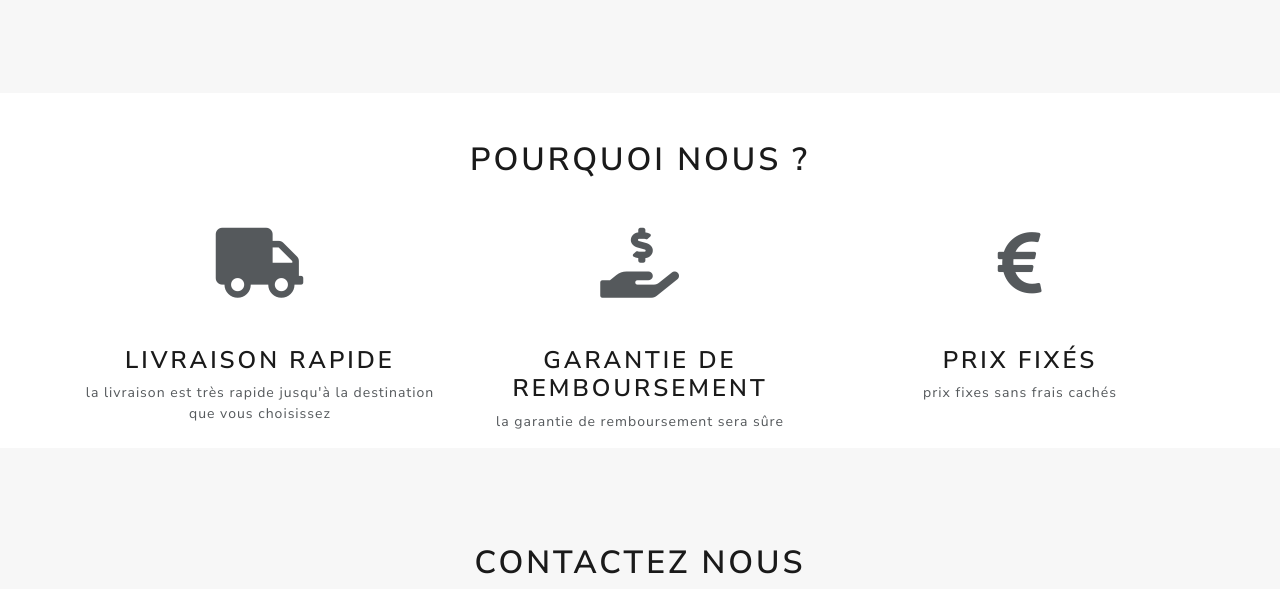
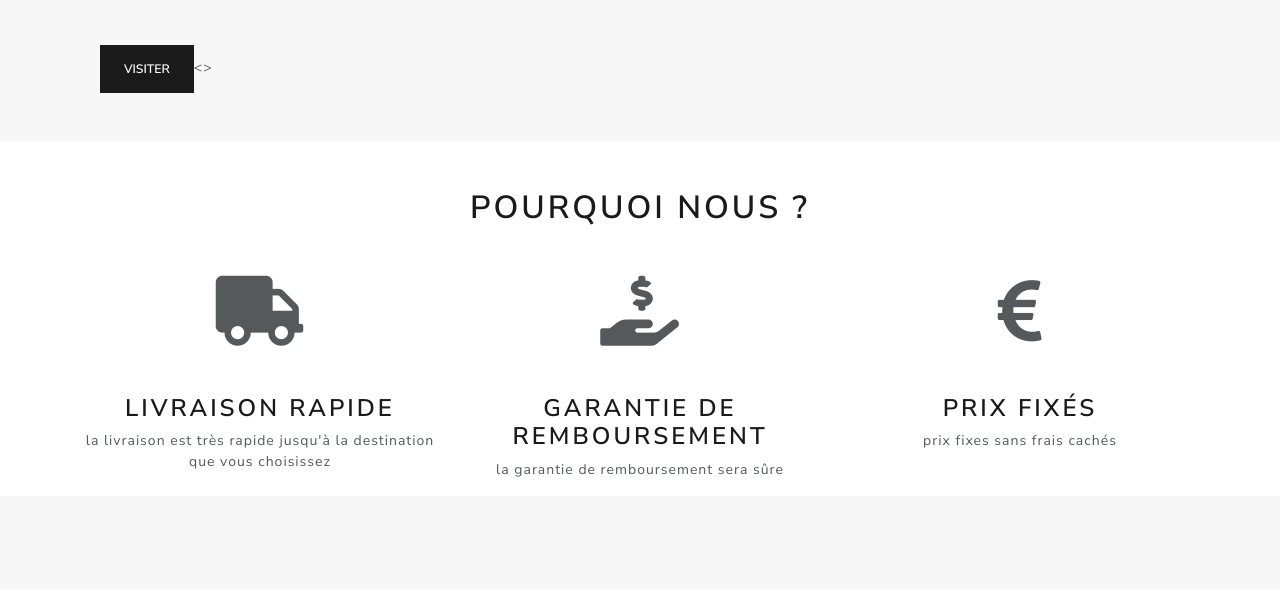
Before and after one commit to ouaadou/ArtisanDuPain, a plain HTML site: page index.html in a window 1280 px wide. Shown: the part 1841-2430 px from the top of the page. Drawn offline with nearby package versions, Linux system fonts and the light colour scheme.

Commit message:
Update index.html

```diff
--- a/index.html
+++ b/index.html
@@ -122,7 +122,9 @@
                 </div>
             </div>
           </div>
+            <div class="col-12"><button class="btn btn-primary">visiter</button><>
           </div>
+
         </div>
     </section>
     <section id="why-us">
```
